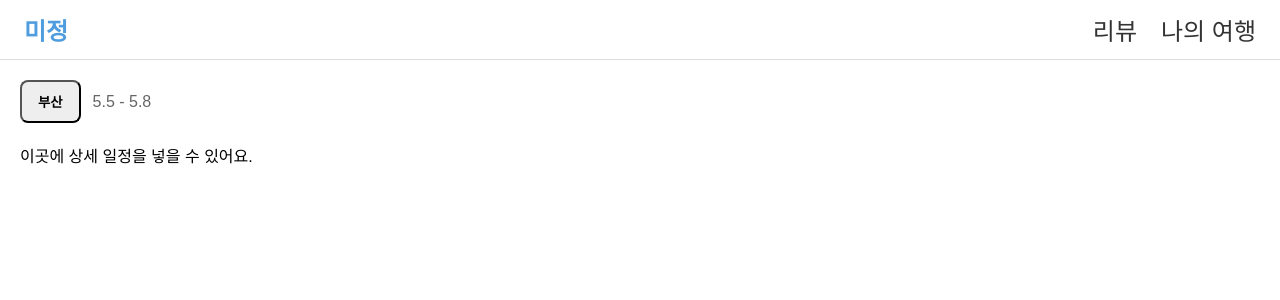
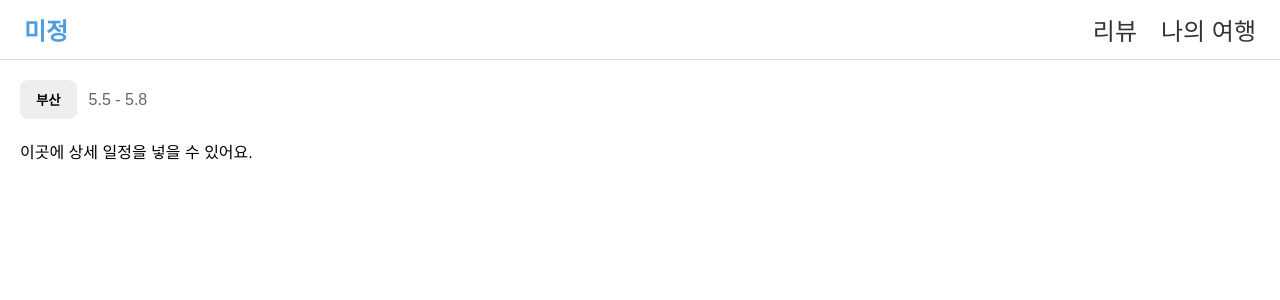
Before and after one commit to prgrms-aibe-devcourse/AIBE2-Project1-Team01, a React (Create React App) app in the folder travel-project/: page /trip/1 in a window 1280 px wide. Shown: the top 300 px of the page. Built offline with nearby package versions, Linux system fonts and the light colour scheme.

Commit message:
코드리뷰에 맞게 수정

```diff
--- a/travel-project/src/components/Navbar.css
+++ b/travel-project/src/components/Navbar.css
@@ -12,7 +12,6 @@
     display: flex;
     align-items: center;
   }
-
 
   .navbar-right {
     display: flex;
--- /dev/null
+++ b/travel-project/src/components/RegionTag.jsx
@@ -0,0 +1,40 @@
+import React, {
+    useRef,
+    useEffect,
+    forwardRef,
+    useImperativeHandle
+  } from "react";
+
+  const RegionTag = forwardRef(({ text, index, startPosition }, ref) => {
+    const tagTextRef = useRef(null);
+    const tagWrapperRef = useRef(null);
+
+    useImperativeHandle(ref, () => tagWrapperRef.current);
+
+    useEffect(() => {
+      if (tagTextRef.current && tagWrapperRef.current) {
+        const textWidth = tagTextRef.current.offsetWidth;
+        const wrapperWidth = textWidth + 20;
+        tagWrapperRef.current.style.width = `${wrapperWidth}px`;
+      }
+    }, [text]);
+
+    return (
+      <>
+        <div
+          ref={tagWrapperRef}
+          className="tag-wrapper"
+          style={{ left: `${startPosition}px` }}
+        />
+        <div
+          ref={tagTextRef}
+          className="region-tag"
+          style={{ left: `${startPosition + 10}px` }}
+        >
+          {text}
+        </div>
+      </>
+    );
+  });
+
+  export default RegionTag;
--- a/travel-project/src/components/TripCard.jsx
+++ b/travel-project/src/components/TripCard.jsx
@@ -1,39 +1,13 @@
-import React from "react";
+import React, {
+    useState,
+    useEffect,
+    useRef,
+    createRef
+  } from "react";
   import { useNavigate } from "react-router-dom";
-import "./RegionCard.css"; // 기존 스타일 재사용
+  import RegionTag from "./RegionTag"; // 실제 위치에 따라 경로 조정
+  import "./RegionCard.css";
   import testImage from "../assets/img/test.jpg";
-
-const RegionTag = React.forwardRef(({ text, index, startPosition }, ref) => {
-  const tagTextRef = React.useRef(null);
-  const tagWrapperRef = React.useRef(null);
-
-  React.useImperativeHandle(ref, () => tagWrapperRef.current);
-
-  React.useEffect(() => {
-    if (tagTextRef.current && tagWrapperRef.current) {
-      const textWidth = tagTextRef.current.offsetWidth;
-      const wrapperWidth = textWidth + 20;
-      tagWrapperRef.current.style.width = `${wrapperWidth}px`;
-    }
-  }, [text]);
-
-  return (
-    <>
-      <div
-        ref={tagWrapperRef}
-        className="tag-wrapper"
-        style={{ left: `${startPosition}px` }}
-      />
-      <div
-        ref={tagTextRef}
-        className="region-tag"
-        style={{ left: `${startPosition + 10}px` }}
-      >
-        {text}
-      </div>
-    </>
-  );
-});
 
   export const TripCard = ({
     id,
@@ -68,14 +42,14 @@ export const TripCard = ({
       totalTagsLength = displayTags.reduce((t, tag) => t + tag.length, 0);
     }
 
-  const [tagPositions, setTagPositions] = React.useState([]);
-  const tagRefs = React.useRef([]);
+    const [tagPositions, setTagPositions] = useState([]);
+    const tagRefs = useRef([]);
 
-  React.useEffect(() => {
-    tagRefs.current = displayTags.map(() => React.createRef());
+    useEffect(() => {
+      tagRefs.current = displayTags.map(() => createRef());
     }, [displayTags.length]);
 
-  React.useEffect(() => {
+    useEffect(() => {
       const calculatePositions = () => {
         const positions = [];
         let currentPos = 6;
--- a/travel-project/src/components/TripModal.css
+++ b/travel-project/src/components/TripModal.css
@@ -37,6 +37,10 @@
     font-size: 14px;
   }
 
+  .trip-description {
+    margin: 12px 0;
+  }
+
   .modal-image img {
     width: 250px;
     height: 170px;
--- a/travel-project/src/components/TripModal.jsx
+++ b/travel-project/src/components/TripModal.jsx
@@ -14,7 +14,7 @@ const TripModal = ({ trip, onClose }) => {
         <div className="modal-content">
           <div className="modal-text">
             <p><strong>대한민국 {trip.regionName}</strong></p>
-            <p style={{ margin: "12px 0" }}>{trip.description}</p>
+            <p className="trip-description">{trip.description}</p>
             <ul>
               {Object.entries(trip.details).map(([label, value]) => (
                 <li key={label}>📌 {label}: {value}</li>
--- /dev/null
+++ b/travel-project/src/pages/travel/MyTripPage.css
@@ -0,0 +1,8 @@
+.mytrip-container {
+    padding: 20px;
+  }
+
+  .mytrip-title {
+    text-align: center;
+    margin-bottom: 30px;
+  }
--- a/travel-project/src/pages/travel/MyTripPage.jsx
+++ b/travel-project/src/pages/travel/MyTripPage.jsx
@@ -1,10 +1,11 @@
 import React from "react";
 import MyTravelList from "../../components/MyTravelList";
+import "./MyTripPage.css"; // 외부 스타일시트 import
 
 export const MyTripPage = () => {
   return (
-    <div style={{ padding: "20px" }}>
-      <h2 style={{ textAlign: "center", marginBottom: "30px" }}>나의 여행</h2>
+    <div className="mytrip-container">
+      <h2 className="mytrip-title">나의 여행</h2>
       <MyTravelList />
     </div>
   );
--- /dev/null
+++ b/travel-project/src/pages/travel/TripDetailPage.css
@@ -0,0 +1,21 @@
+.trip-detail-wrapper {
+    padding: 20px;
+  }
+
+  .trip-header {
+    margin-bottom: 20px;
+  }
+
+  .trip-region-button {
+    padding: 10px 16px;
+    border-radius: 8px;
+    background-color: #eee;
+    font-weight: bold;
+    cursor: pointer;
+    border: none;
+  }
+
+  .trip-date {
+    margin-left: 12px;
+    color: #666;
+  }
--- a/travel-project/src/pages/travel/TripDetailPage.jsx
+++ b/travel-project/src/pages/travel/TripDetailPage.jsx
@@ -2,42 +2,28 @@ import React, { useState } from 'react';
 import { useParams } from 'react-router-dom';
 import dummyTripData from '../../data/dummyTripData';
 import TripModal from '../../components/TripModal';
+import './TripDetailPage.css'; // 외부 스타일시트 import
 
 export const TripDetailPage = () => {
   const { id } = useParams();
   const trip = dummyTripData.find(item => item.id === Number(id));
   const [isModalOpen, setIsModalOpen] = useState(false);
 
-  // 데이터가 없을 경우
   if (!trip) {
-    return <div style={{ padding: '20px' }}>해당 여행 정보를 찾을 수 없습니다.</div>;
+    return <div className="trip-detail-wrapper">해당 여행 정보를 찾을 수 없습니다.</div>;
   }
 
   return (
-    <div style={{ padding: '20px' }}>
-      {/* 지역명 + 날짜 표시 */}
-      <div style={{ marginBottom: '20px' }}>
-        <button
-          onClick={() => setIsModalOpen(true)}
-          style={{
-            padding: '10px 16px',
-            borderRadius: '8px',
-            backgroundColor: '#eee',
-            fontWeight: 'bold',
-            cursor: 'pointer'
-          }}
-        >
+    <div className="trip-detail-wrapper">
+      <div className="trip-header">
+        <button className="trip-region-button" onClick={() => setIsModalOpen(true)}>
           {trip.regionName}
         </button>
-        <span style={{ marginLeft: '12px', color: '#666' }}>
-          {trip.travelDate}
-        </span>
+        <span className="trip-date">{trip.travelDate}</span>
       </div>
 
-      {/* 여행 일정 등 추가할 공간 */}
       <p>이곳에 상세 일정을 넣을 수 있어요.</p>
 
-      {/* 모달 컴포넌트 */}
       {isModalOpen && (
         <TripModal trip={trip} onClose={() => setIsModalOpen(false)} />
       )}
```
Lines whose indentation alone changed are shown as unchanged.
